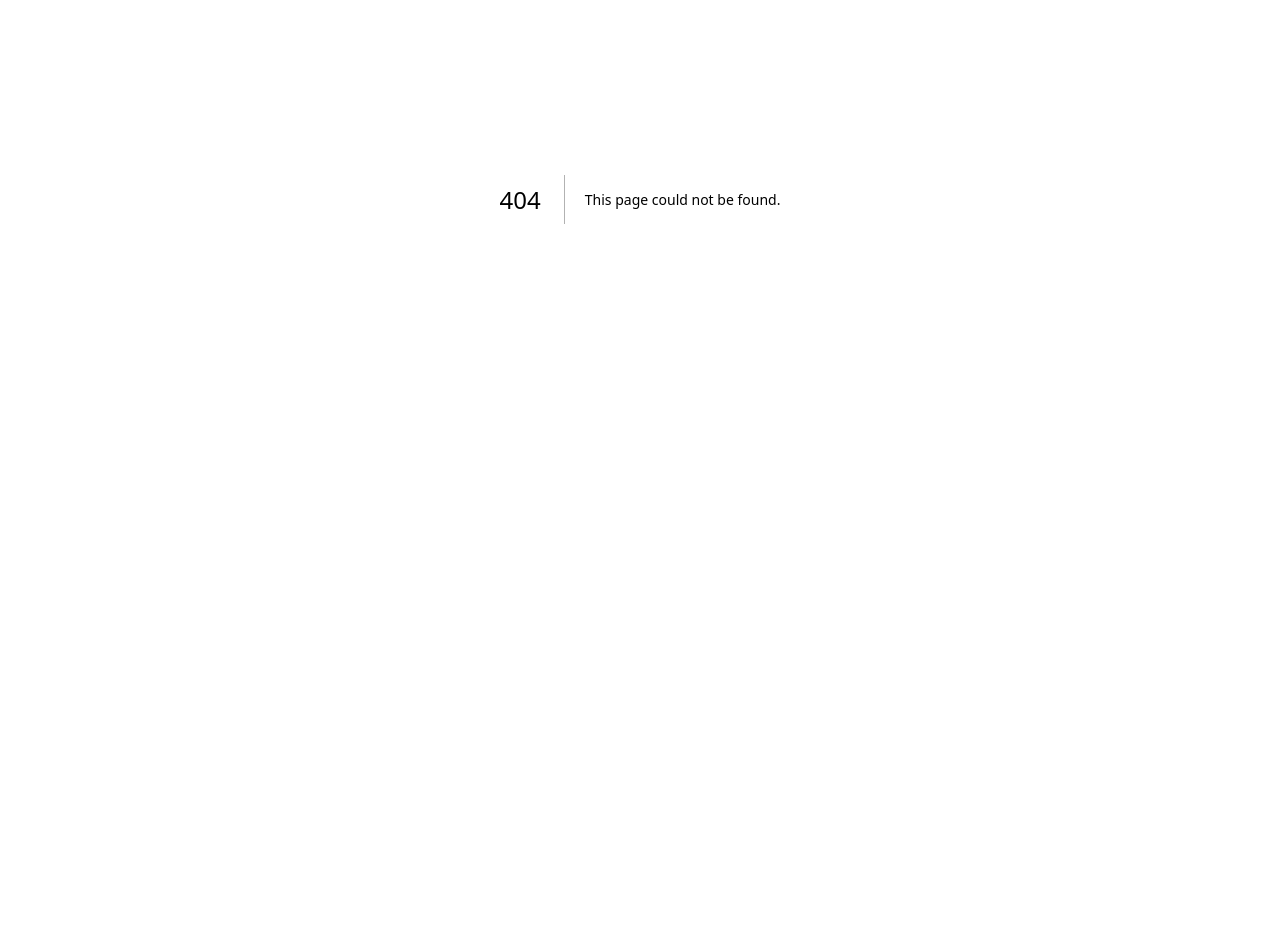
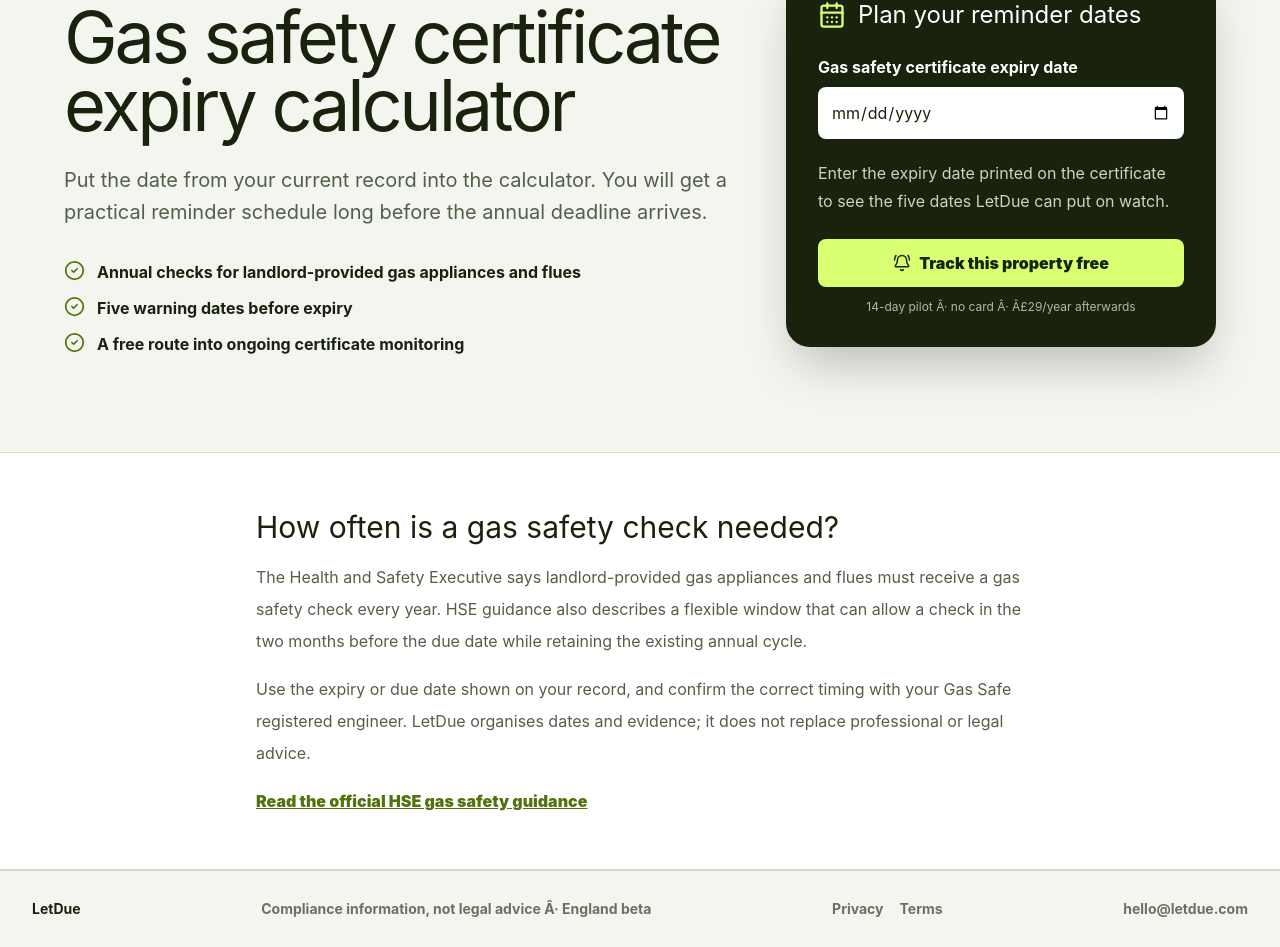
Before and after one commit to ptekspy/Money-Maker, a Next.js app in the folder apps/certcue/: page /tools/gas-safety-certificate-expiry-calculator in a window 1280 px wide. Before the commit this address had no page. Shown: the part 201-1148 px from the top of the page. Before the commit the page ends 800 px from the top, so only its background shows below. Built offline with nearby package versions, Linux system fonts and the light colour scheme.

Commit message:
Add LetDue organic acquisition loop

```diff
--- /dev/null
+++ b/apps/certcue/app/tools/gas-safety-certificate-expiry-calculator/page.tsx
@@ -0,0 +1,80 @@
+import { CheckCircle2 } from "lucide-react";
+import type { Metadata } from "next";
+import { DeadlineCalculator } from "@/components/deadline-calculator";
+import { MarketingFrame } from "@/components/marketing-frame";
+
+export const metadata: Metadata = {
+  title: "Gas safety certificate expiry calculator for landlords | LetDue",
+  description:
+    "Enter your gas safety certificate expiry date and see the 90, 30, 14, 7 and due-date reminders to schedule for your rental property.",
+  alternates: { canonical: "/tools/gas-safety-certificate-expiry-calculator" },
+};
+
+const officialSource =
+  "https://www.hse.gov.uk/gas/landlords/safetycheckswhat.htm";
+
+export default function GasSafetyCalculatorPage() {
+  return (
+    <MarketingFrame>
+      <section className="px-4 py-14 md:px-8 md:py-24">
+        <div className="mx-auto grid max-w-6xl gap-10 lg:grid-cols-[1fr_430px] lg:items-start">
+          <div>
+            <p className="font-black text-[#52720d] text-sm uppercase">
+              Free landlord tool
+            </p>
+            <h1 className="mt-4 text-5xl leading-[0.95] tracking-[-0.045em] md:text-7xl">
+              Gas safety certificate expiry calculator
+            </h1>
+            <p className="mt-6 max-w-2xl text-[#526047] text-xl leading-8">
+              Put the date from your current record into the calculator. You
+              will get a practical reminder schedule long before the annual
+              deadline arrives.
+            </p>
+            <div className="mt-8 grid gap-3">
+              {[
+                "Annual checks for landlord-provided gas appliances and flues",
+                "Five warning dates before expiry",
+                "A free route into ongoing certificate monitoring",
+              ].map((item) => (
+                <p className="flex gap-3 font-bold" key={item}>
+                  <CheckCircle2 className="shrink-0 text-[#52720d]" size={21} />
+                  {item}
+                </p>
+              ))}
+            </div>
+          </div>
+          <DeadlineCalculator
+            certificateName="Gas safety certificate"
+            source="gas-safety-calculator"
+          />
+        </div>
+      </section>
+      <section className="border-[#d5dbc9] border-y bg-white px-4 py-14 md:px-8">
+        <article className="mx-auto max-w-3xl">
+          <h2 className="text-3xl">How often is a gas safety check needed?</h2>
+          <p className="mt-4 text-[#526047] leading-8">
+            The Health and Safety Executive says landlord-provided gas
+            appliances and flues must receive a gas safety check every year. HSE
+            guidance also describes a flexible window that can allow a check in
+            the two months before the due date while retaining the existing
+            annual cycle.
+          </p>
+          <p className="mt-4 text-[#526047] leading-8">
+            Use the expiry or due date shown on your record, and confirm the
+            correct timing with your Gas Safe registered engineer. LetDue
+            organises dates and evidence; it does not replace professional or
+            legal advice.
+          </p>
+          <a
+            className="mt-5 inline-block font-black text-[#52720d] underline"
+            href={officialSource}
+            rel="noreferrer"
+            target="_blank"
+          >
+            Read the official HSE gas safety guidance
+          </a>
+        </article>
+      </section>
+    </MarketingFrame>
+  );
+}
```
